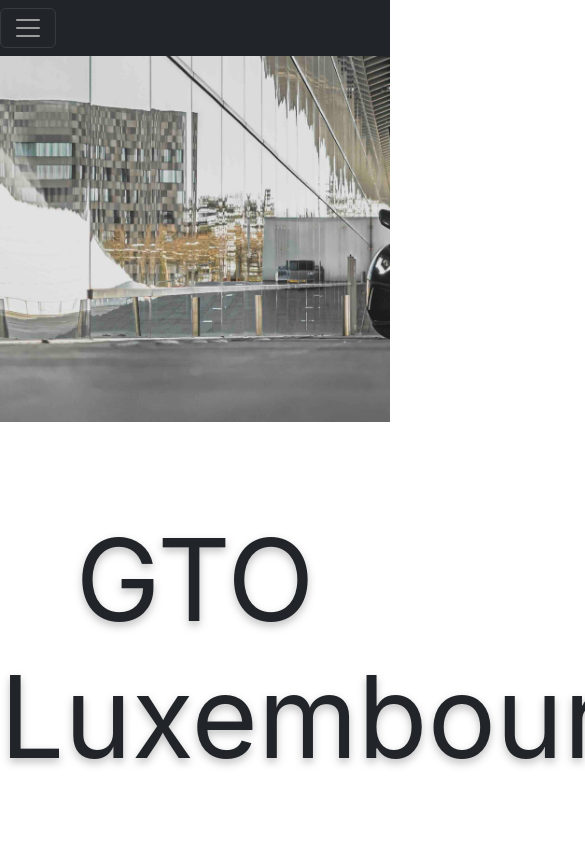
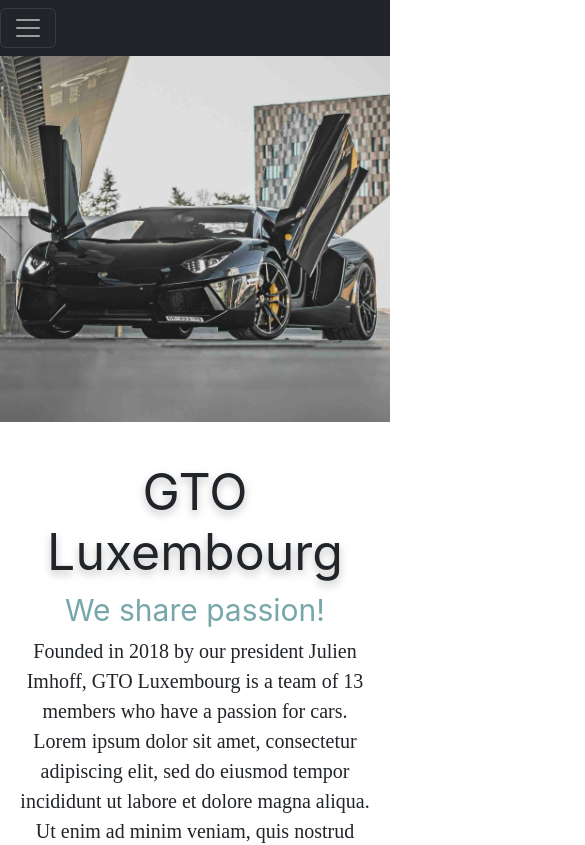
Before and after one commit to kinglouie-fm/gto_website, a Vue app: page /about in a window 390 px wide. Shown: the top 845 px of the page, 585 px wide, since content can reach past the window. Built offline with nearby package versions, Linux system fonts and the light colour scheme.

Commit message:
changes to css code to improve responsiveness

```diff
--- a/src/App.vue
+++ b/src/App.vue
@@ -59,6 +59,14 @@
   width: 100%;
 }
 
+@media only screen and (max-width: 460px) {
+  .images, .navbar-nav {
+    display: flex;
+    justify-content: center;
+    align-items: center;
+  }
+}
+
 .nav-item:hover {
   background-color: rgb(68, 65, 65);
   border-radius: 3px;
--- a/src/components/About.vue
+++ b/src/components/About.vue
@@ -92,6 +92,18 @@
     background-size: cover;
 }
 
+
+@media only screen and (max-width: 460px) {
+    .bgimg {
+        background-image: url('/Aventador.SRS-3-mobile.jpg');
+        width: 100%;
+        height: 50vh;
+        background-position: center;
+        background-repeat: no-repeat;
+        background-size: cover;
+    }
+}
+
 h1, h3, p {
     text-align: center;
     font-family: "Inter", sans-serif;
@@ -104,7 +116,11 @@
 
 .aboutsection {
     margin-top: 50px;
-    margin-bottom: 500px;
+    margin-bottom: 100px;
+    text-align: center;
+    display: flex;
+    flex-direction: column;
+    align-items: center;
 }
 
 .title {
@@ -115,8 +131,9 @@
 }
 
 .subtitle {
-    margin-top: 100px;
+    margin-top: 10px;
     font-size: 50px;
+    color: rgba(61, 130, 134, 0.7);
 }
 
 .description {
@@ -126,6 +143,27 @@
     margin-right: 200px;
 }
 
+@media only screen and (max-width: 460px) {
+    .aboutsection {
+        margin-top: 0px;
+    }
+
+    .title {
+        font-size: 50px;
+    }
+
+    .subtitle {
+        margin-top: 10px;
+        font-size: 30px;
+    }
+
+    .description {
+        font-size: 20px;
+        margin-left: 20px;
+        margin-right: 20px;
+    }
+}
+
 .teamsection {
     background: rgba(61, 130, 134, 0.7);
     height: 100%;
--- a/src/components/Home.vue
+++ b/src/components/Home.vue
@@ -6,10 +6,21 @@
 <style scoped>
 /* Styles the Home component */
 .bgimg {
+  background-image: url('/SCSBen-14.jpg');
+  height: 100vh;
+  background-position: center;
+  background-repeat: no-repeat;
+  background-size: cover;
+}
+
+@media only screen and (min-width: 460px) {
+  .bgimg {
   background-image: url('/image-gto-ben911.jpeg');
   height: 100vh;
   background-position: center;
   background-repeat: no-repeat;
   background-size: cover;
+  }
 }
+
 </style>
--- a/src/components/TeamMember.vue
+++ b/src/components/TeamMember.vue
@@ -81,6 +81,7 @@
     #team .card {
         border: none;
         background: #ffffff;
+        box-shadow: rgba(0, 0, 0, 0.35) 0px 5px 15px;
     }
 
     .image-flip:hover .backside,
```
Also changed, not shown: public/Aventador.SRS-3-mobile.jpg (added), 8 other files (tests, documents, lock files or other folders).
